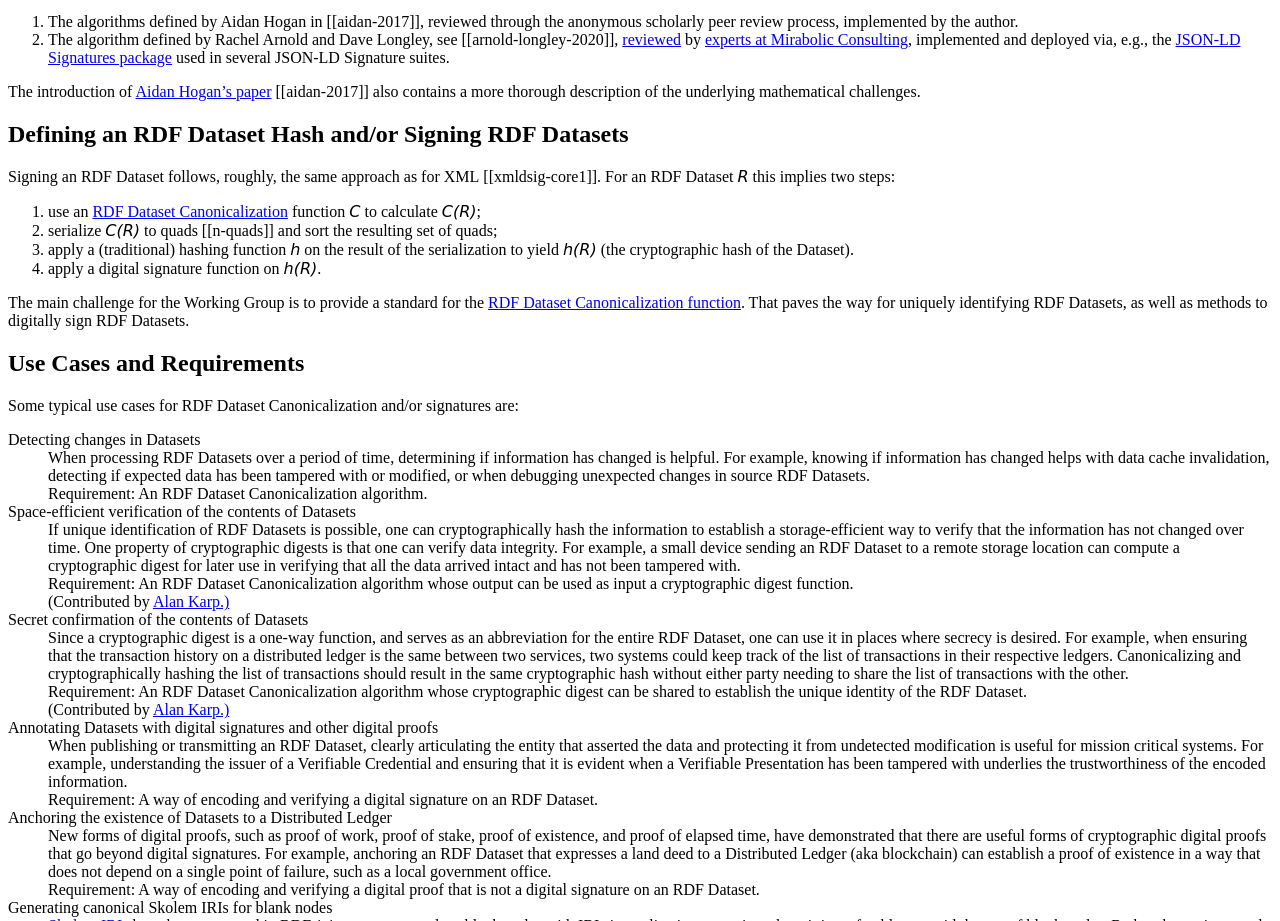
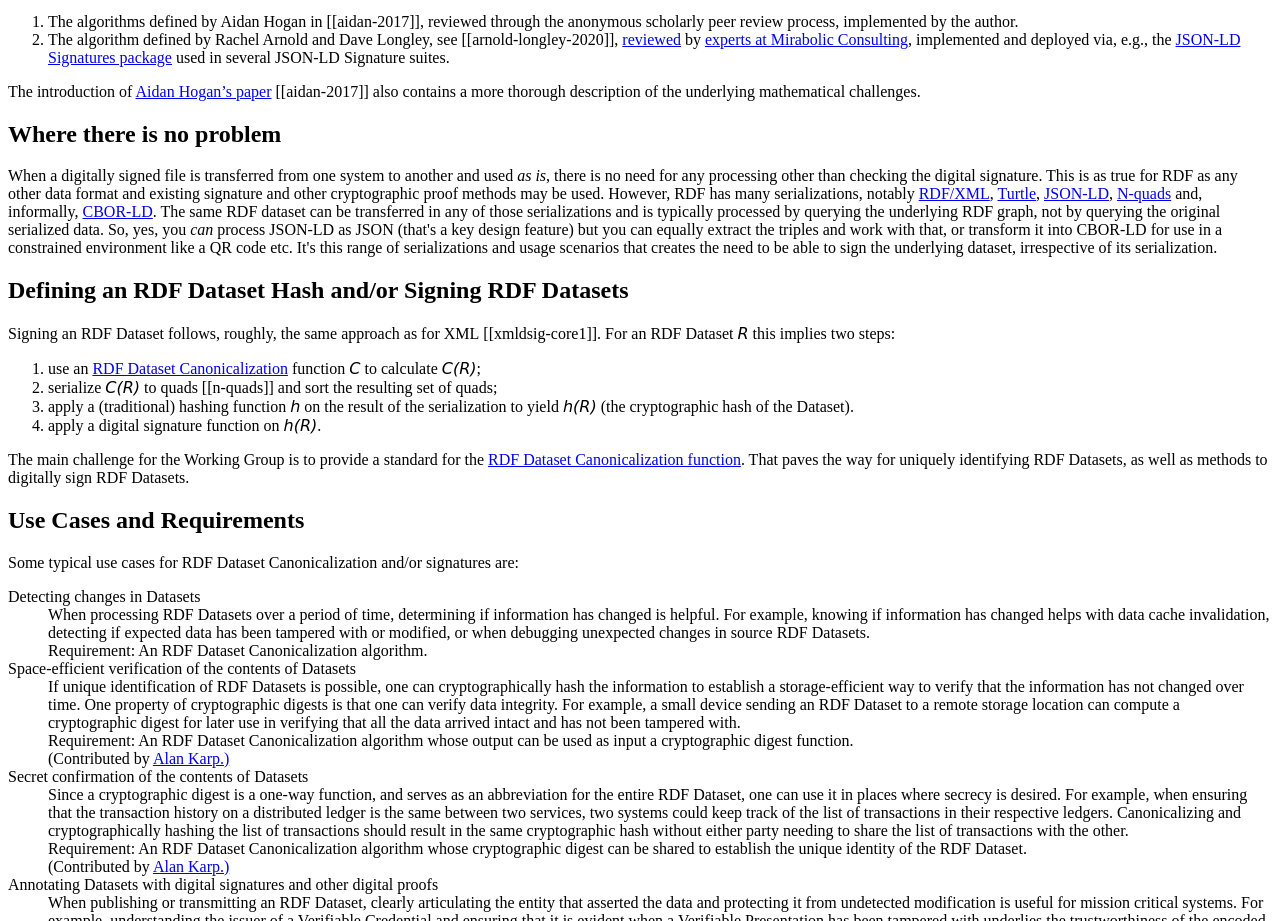
Before and after one commit to w3c/rch-wg-charter, a plain HTML site: page explainer.html in a window 1280 px wide. Shown: the part 921-1842 px from the top of the page. Drawn offline with Linux system fonts and the light colour scheme.

Commit message:
Adding the 'no problem' section

```diff
--- a/explainer.html
+++ b/explainer.html
@@ -164,7 +164,7 @@ var respecConfig = {
 
     </div>
 
-    <section>
+    <section id="generalProblem">
       <h2>The General Problem Space</h2>
       <p>
         Though canonical labeling procedures for directed and undirected graphs have been studied for several decades, only in the past 10 years have two generalized approaches been proposed for RDF Graphs and RDF Datasets:
@@ -183,9 +183,13 @@ var respecConfig = {
         The introduction of <a href="http://aidanhogan.com/docs/rdf-canonicalisation.pdf">Aidan Hogan’s paper</a>&nbsp;[[aidan-2017]] also contains a more thorough description of the underlying mathematical challenges.
       </p>
     </section>
+
+    <section id="noProblem"><h2>Where there is no problem</h2>
+      <p>When a digitally signed file is transferred from one system to another and used <em>as is</em>, there is no need for any processing other than checking the digital signature. This is as true for RDF as any other data format and existing signature and other cryptographic proof methods may be used. However, RDF has many serializations, notably <a href="https://www.w3.org/TR/rdf-syntax-grammar/">RDF/XML</a>, <a href="https://www.w3.org/TR/turtle/">Turtle</a>, <a href="https://www.w3.org/TR/json-ld/">JSON-LD</a>, <a href="https://www.w3.org/TR/n-quads/">N-quads</a> and, informally, <a href="https://digitalbazaar.github.io/cbor-ld-spec/">CBOR-LD</a>. The same RDF dataset can be transferred in any of those serializations and is typically processed by querying the underlying RDF graph, not by querying the original serialized data. So, yes, you <em>can</em> process JSON-LD as JSON (that's a key design feature) but you can equally extract the triples and work with that, or transform it into CBOR-LD for use in a constrained environment like a QR code etc. It's this range of serializations and usage scenarios that creates the need to be able to sign the underlying dataset, irrespective of its serialization.</p>
+    </section>
   </section>
 
-  <section id=goals>
+  <section id="goals">
     <h2>Defining an RDF Dataset Hash and/or Signing RDF Datasets</h2>
 
     <p>
```
